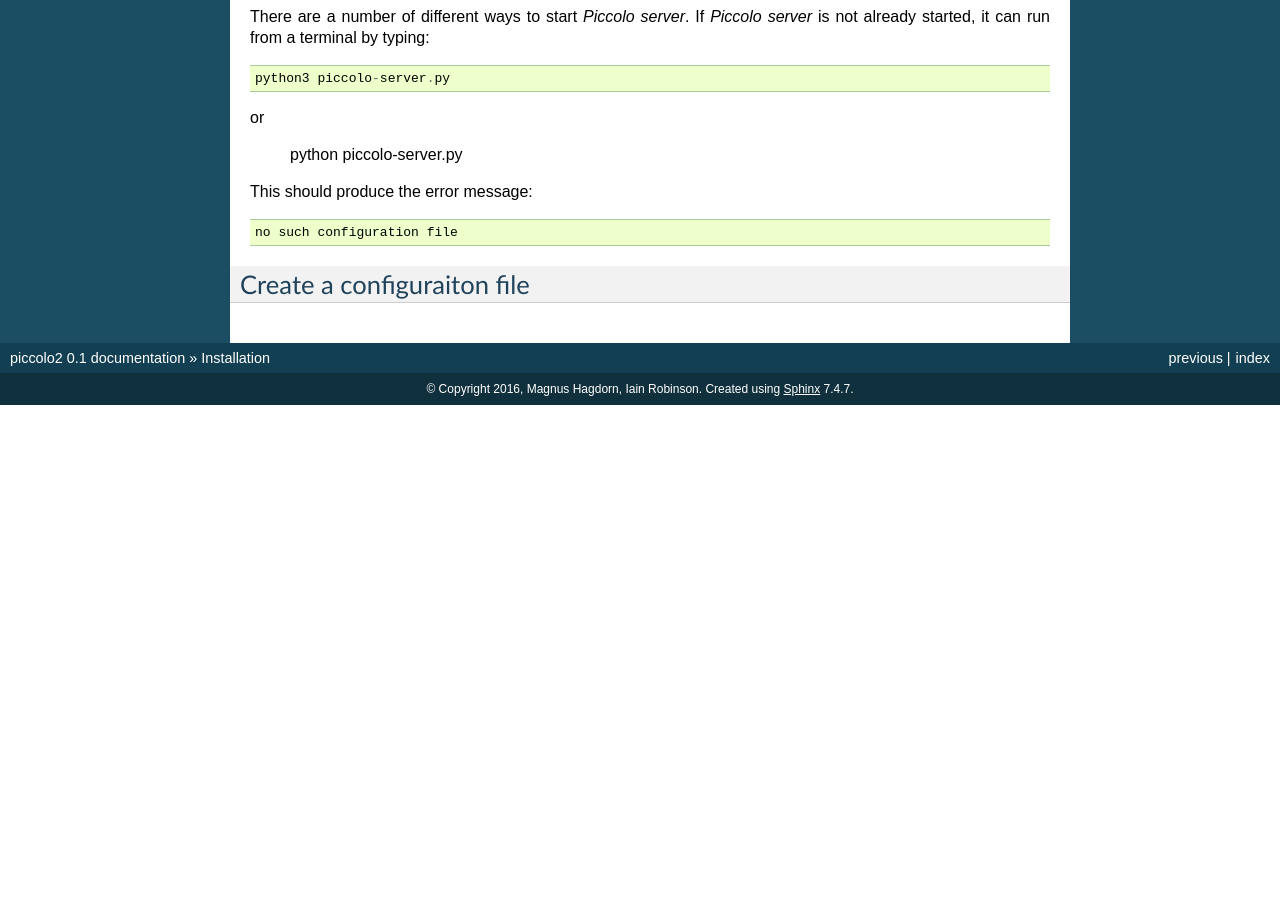
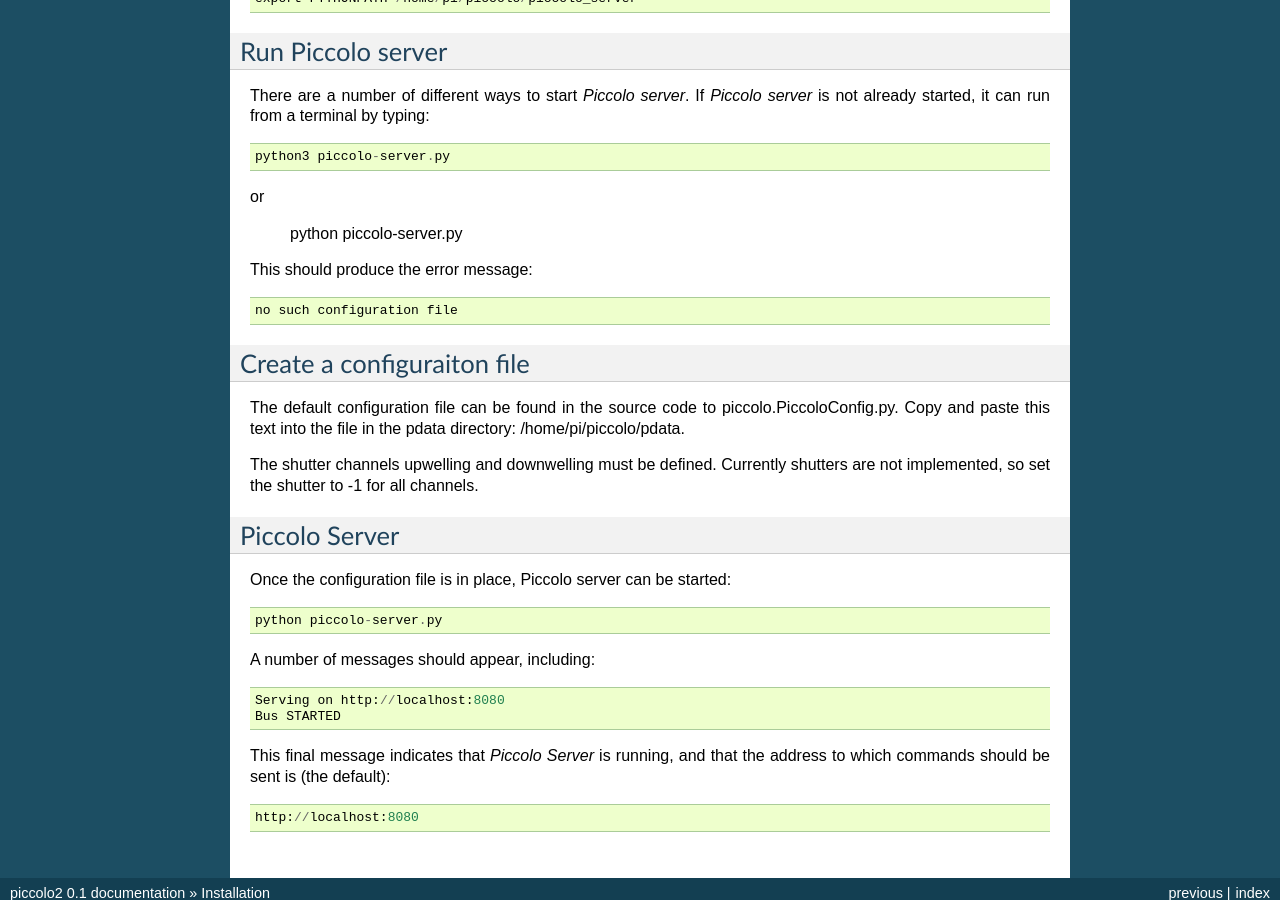
Before and after one commit to TeamPiccolo/piccolo2-server, a Sphinx documentation site: the page built from docs/installation.rst, in a window 1280 px wide and 900 px high, scrolled down 2046 px. Built offline with Sphinx 7.4.7, drawn with Linux system fonts in a browser that asks for light colours; pages that are not in the unit, such as notebooks, are missing from menus; before the commit the page ends 2451 px from its top, so only the background shows below that; some of the changed text lies outside the part shown.

Commit message:
Added more notes on installation process.

```diff
--- a/docs/installation.rst
+++ b/docs/installation.rst
@@ -11,7 +11,9 @@
 
 The Raspberry Pi is a miniature computer which runs an operating system, *Raspbian*, which is a variant of Linux.
 
-Download the latest version of *Raspbian* from the Raspberry Pi Foundation and image it onto a memory card.
+*Raspbian* can be obtained from the `downloads page <https://www.raspberrypi.org/downloads>`_ at the `Raspberry Pi Foundation <https://www.raspberrypi.org/>`_. At the time of writing, the latest version is *Raspbian Jessie*, released on 18th March 2016. (*Raspbian Jessie Lite* has not been tested with the Piccolo.)
+
+Download the zip (or Torrent) file and follow the Foundation's instructions to image it onto a memory (SD) card.
 
 ==============
 Python version
@@ -115,3 +117,24 @@
 ===========================
 Create a configuraiton file
 ===========================
+
+The default configuration file can be found in the source code to piccolo.PiccoloConfig.py. Copy and paste this text into the file in the pdata directory: /home/pi/piccolo/pdata.
+
+The shutter channels upwelling and downwelling must be defined. Currently shutters are not implemented, so set the shutter to -1 for all channels.
+
+==============
+Piccolo Server
+==============
+
+Once the configuration file is in place, Piccolo server can be started::
+
+  python piccolo-server.py
+
+A number of messages should appear, including::
+
+  Serving on http://localhost:8080
+  Bus STARTED
+
+This final message indicates that *Piccolo Server* is running, and that the address to which commands should be sent is (the default)::
+
+  http://localhost:8080
--- a/piccolo-server.py
+++ b/piccolo-server.py
@@ -39,7 +39,7 @@
         if piccoloCfg.cfg['channels'][c]['shutter'] == -1:
             shutter = None
         else:
-            raise NotImplementedError
+            raise NotImplementedError('Shutter supported not implemented. Set the shutter numbers to be -1 in the Piccolo server configuration file.')
         shutters[c] = piccolo.PiccoloShutter(c, shutter=shutter,
                                              reverse=piccoloCfg.cfg['channels'][c]['reverse'],
                                              fibreDiameter=piccoloCfg.cfg['channels'][c]['fibreDiameter'])
```
